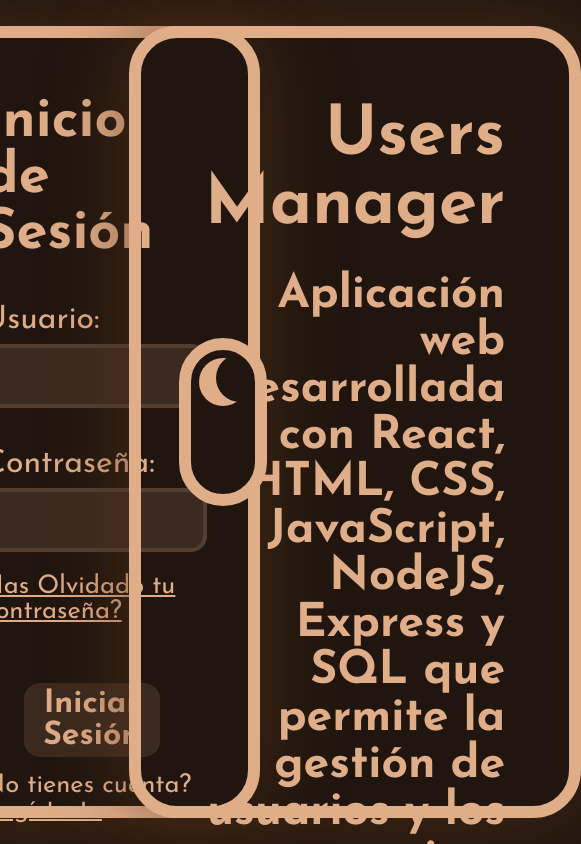
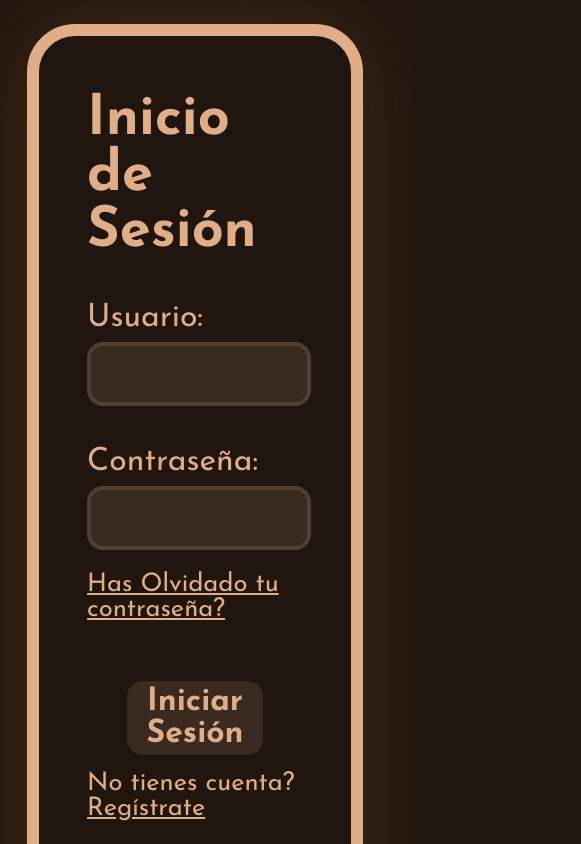
Before and after one commit to carlosegueda/users_manager, a React (Vite) app in the folder frontend/: page / in a window 390 px wide. Shown: the top 844 px of the page, 581 px wide, since content can reach past the window. Built offline with nearby package versions, Linux system fonts and the light colour scheme.

Commit message:
Responsive try

```diff
--- a/frontend/src/css/login.css
+++ b/frontend/src/css/login.css
@@ -1,11 +1,3 @@
-/*
-COLORES:
-main cafe: #21160f
-main crema: #e0ad89
-
-cafe claro1: #3b2a1f
-cafe claro2: #523f32
-*/
 
 #root {
   min-height: 100vh;
@@ -212,3 +204,54 @@ form {
   font-size: 2.9rem;
   margin: 1rem;
 }
+
+/* Para pantallas pequeñas: móvil y tablets */
+@media (max-width: 768px) {
+  .login {
+    flex-direction: column; /* cambia el layout a vertical */
+    height: auto; /* que se ajuste al contenido */
+  }
+
+  .login > div, /* para los hijos directos del login (form-login e info) */
+  .options {
+    width: 100% !important; /* que ocupen todo el ancho */
+    padding: 1.5rem 2rem;
+    box-sizing: border-box;
+  }
+
+  /* Ordenar: formulario arriba */
+  .form-login {
+    order: 1;
+    width: 100% !important;
+    padding-bottom: 1rem;
+  }
+
+  /* switch en medio */
+  .options {
+    order: 2;
+    display: flex;
+    justify-content: center;
+    padding: 1rem 0;
+  }
+
+  /* info abajo */
+  .info-login {
+    order: 3;
+    width: 100% !important;
+    padding-top: 1rem;
+  }
+
+  /* Ajustes internos para formulario e info para que no se vean tan anchos */
+  form {
+    width: 100% !important;
+    max-width: 400px; /* ancho máximo en móvil */
+    height: auto !important;
+  }
+
+  .info {
+    width: 100% !important;
+    max-width: 400px;
+    height: auto !important;
+    text-align: center; /* mejor centrado en móvil */
+  }
+}
```
